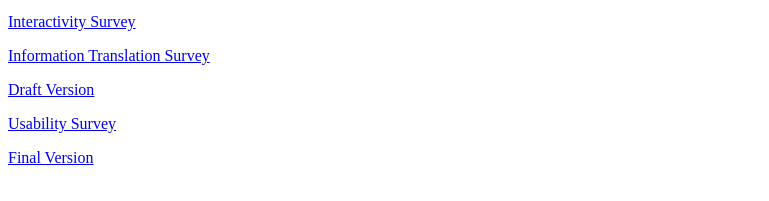
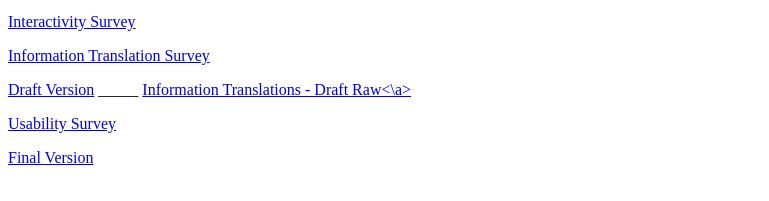
Before and after one commit to AnErrantRake/ameloblast, a plain HTML site: page index.html in a window 1280 px wide. Shown: the part 119-320 px from the top of the page, without its empty margins (0-769 px from the left). Drawn offline with Linux system fonts and the light colour scheme.

Commit message:
Update index.html

```diff
--- a/index.html
+++ b/index.html
@@ -27,7 +27,7 @@
           <a href="https://docs.google.com/forms/d/e/1FAIpQLScg3adA5U_x8CzWcVEsMHqzyRNSGfTPLmeZW3krPUD_FzevNA/viewform">Information Translation Survey</a>
         </p>
         <p>
-            <a href="draft/main.html">Draft Version</a>
+            <a href="draft/main.html">Draft Version</a> _____ <a href="https://github.com/AnErrantRake/ameloblast/blob/5cbb68f51b143c3b10846a820424c7b02f9ba5a5/draft/data/information.js">Information Translations - Draft Raw<\a>
         </p>
         <p>
         <a href="https://docs.google.com/forms/d/e/1FAIpQLSdv2zx7g5IXOV5hSZ89YlsxOAxPc7XPWqUceBYoNn_ocQwVqg/viewform">Usability Survey</a>
```
